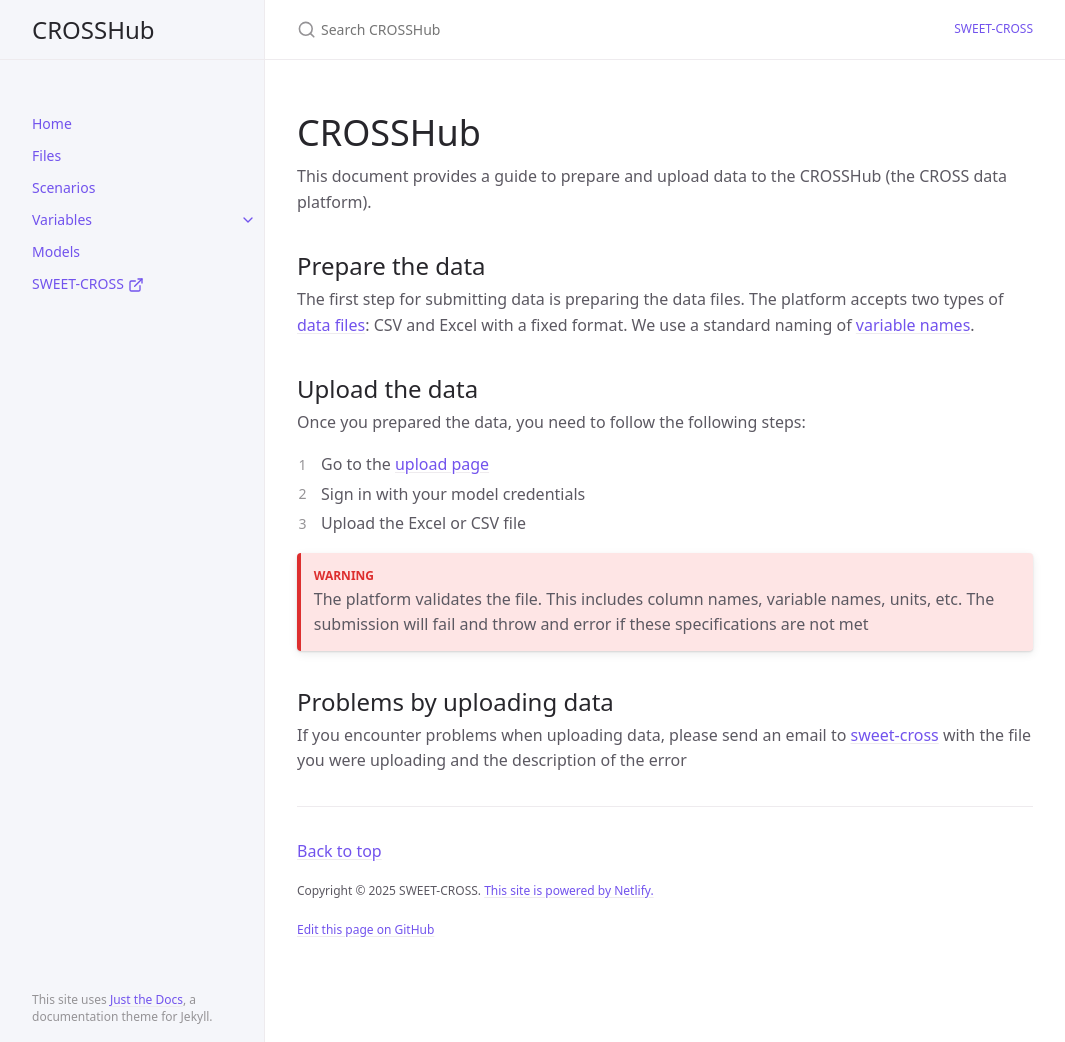
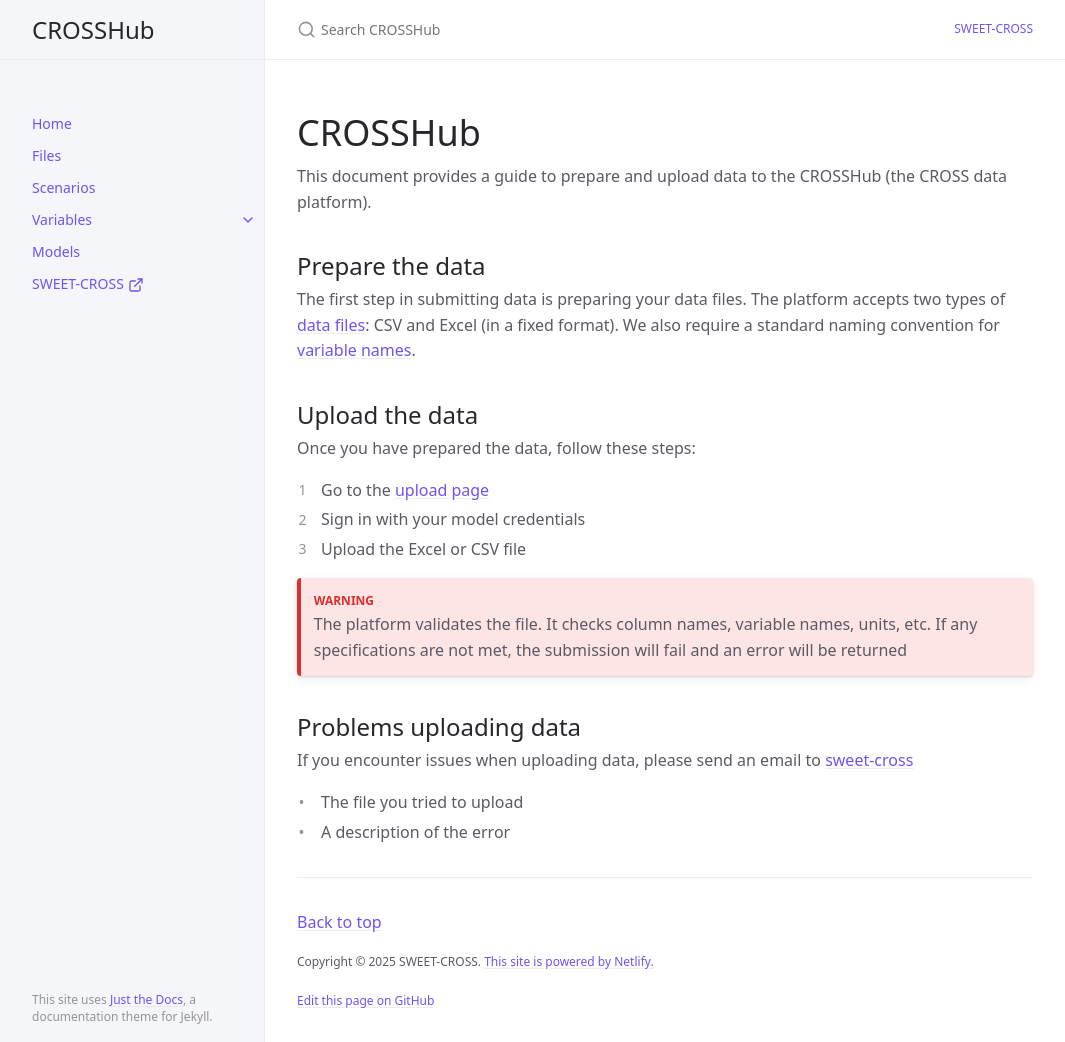
Before and after one commit to sweet-cross/data-model, a Jekyll site: the page built from index.md, in a window 1280 px wide and 1042 px high. Shown: the whole window, without its empty margins (107-1172 px from the left). Built offline with Jekyll 4.4.1, drawn with Linux system fonts in a browser that asks for light colours; cached includes are drawn as plain includes.

Commit message:
chatgtp text suggestions

```diff
--- a/index.md
+++ b/index.md
@@ -12,24 +12,24 @@ This document provides a guide to prepare and upload data to the CROSSHub (the C
 
 ## Prepare the data
 
-The first step for submitting data is preparing the data files.  The platform accepts two types of [data files](/instructions-data/docs/files): CSV and Excel with a fixed format.
-We use a standard naming of [variable names](/instructions-data/docs/variables).
+The first step in submitting data is preparing your data files. The platform accepts two types of [data files](/instructions-data/docs/files): CSV and Excel (in a fixed format). We also require a standard naming convention for [variable names](/instructions-data/docs/variables).
 
 
 ## Upload the data
 
-Once you prepared the data, you need to follow the following steps:
+Once you have prepared the data, follow these steps:
 
 1. Go to the [upload page](https://app.sweetcross.link/dashboard)
 2. Sign in with your model credentials
 3. Upload the Excel or CSV file
 
 {: .warning }
-The platform validates the file. This includes column names, variable names, units, etc. The submission will fail and throw and error if these specifications are not met
+The platform validates the file. It checks column names, variable names, units, etc. If any specifications are not met, the submission will fail and an error will be returned
 
 
 
+## Problems uploading data
 
-## Problems by uploading data
-
-If you encounter problems when uploading data, please send an email to [sweet-cross](mailto:sweet.cross.ch[at]gmail.com?subject=technicalproblem) with the file you were uploading and the description of the error
+If you encounter issues when uploading data, please send an email to [sweet-cross](mailto:sweet.cross.ch[at]gmail.com?subject=technicalproblem)
+- The file you tried to upload
+- A description of the error
```
Also changed, not shown: docs/files.md (+6 -6 lines), docs/variables/index.md (+1 -1 lines).
